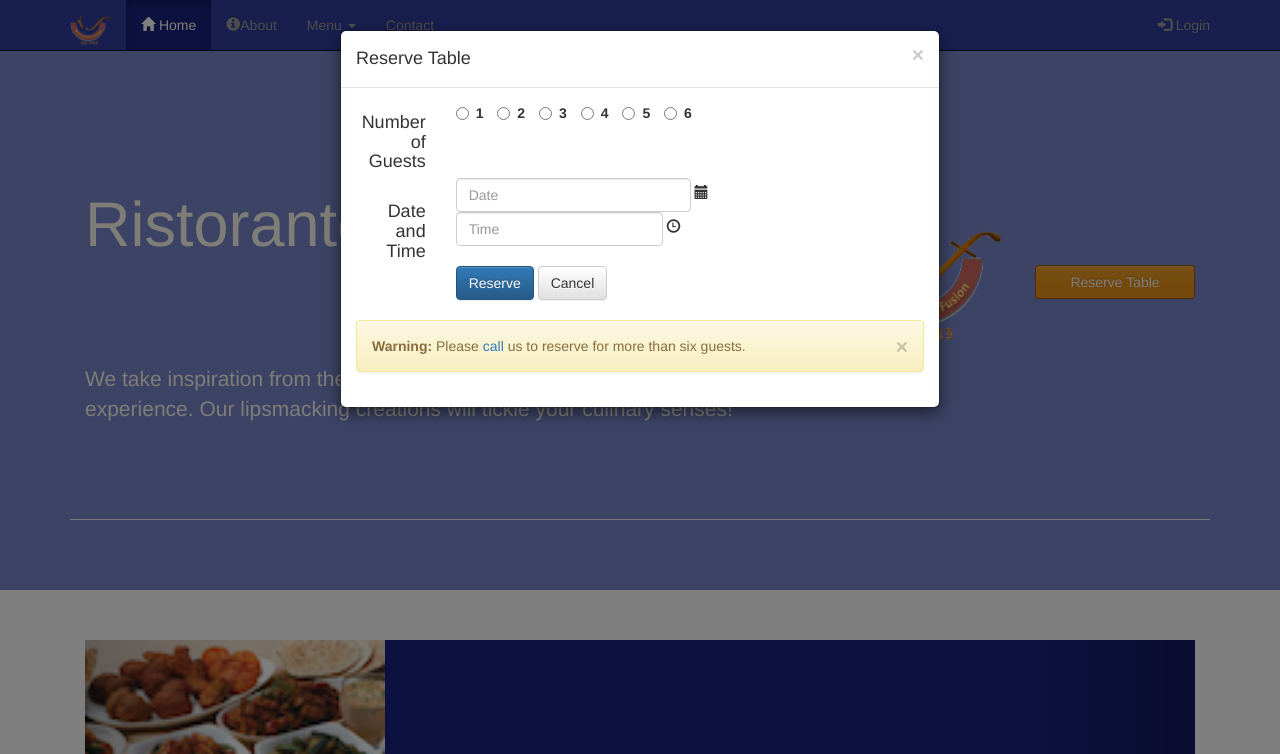
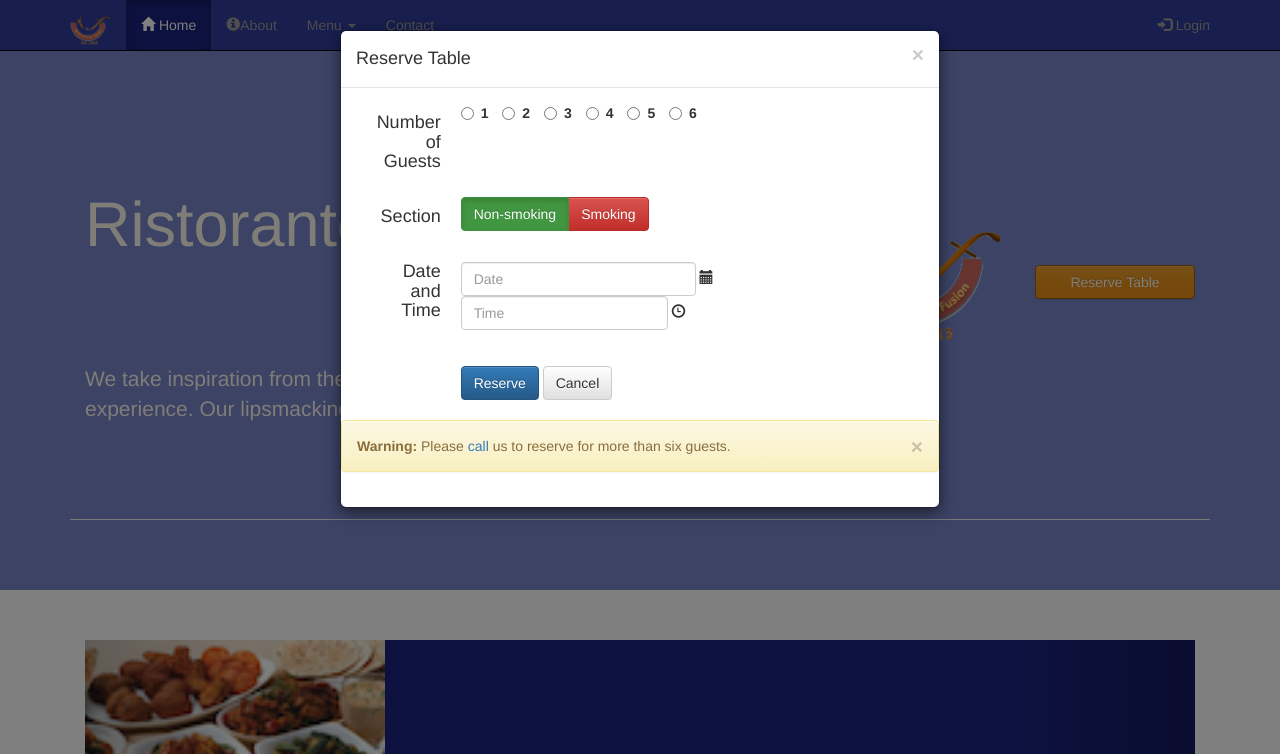
Before and after one commit to katharine-ruoxi/ConFusion, a plain HTML site: page conFusion/index.html in a window 1280 px wide. Both pictures are taken after a click on the link "Reserve Table". Shown: the top 754 px of the page. Drawn offline with nearby package versions, Linux system fonts and the light colour scheme.

Commit message:
reservation updated

```diff
--- a/conFusion/index.html
+++ b/conFusion/index.html
@@ -105,14 +105,104 @@
         </div>
     </div>
 
+   <div id="ReserveModal" class="modal fade" role="dialog">
+        <div class="modal-dialog">
+            <!-- Modal content-->
+            <div class="modal-content">
+                <div class="modal-header">
+                    <button type="button" class="close" data-dismiss="modal">&times;</button>
+                    <h4 class="modal-title">Reserve Table</h4>
+                </div>
+                <div class="modal-body">
+                    <div class="row">
+                        <div class="col-sm-12">
+                                <div class="media">
+                                    <div class="media-left col-sm-2">
+                                        <h4 class="text-right">Number of Guests</h4>
+                                    </div>
+                                    <div class="media-body media-right">
+                                        <div class="radio-inline">
+                                            <label><input type="radio" name="optradio">1</label>
+                                        </div>
+                                        <div class="radio-inline">
+                                          <label><input type="radio" name="optradio">2</label>
+                                        </div>
+                                        <div class="radio-inline">
+                                          <label><input type="radio" name="optradio">3</label>
+                                        </div>
+                                        <div class="radio-inline">
+                                          <label><input type="radio" name="optradio">4</label>
+                                        </div>
+                                        <div class="radio-inline">
+                                          <label><input type="radio" name="optradio">5</label>
+                                        </div>
+                                        <div class="radio-inline">
+                                          <label><input type="radio" name="optradio">6</label>
+                                        </div>
+                                    </div>
+                                </div>
+                                <div class="media">
+                                    <div class="media-left col-sm-2">
+                                        <h4 class="text-right">Section</h4>
+                                    </div>
+                                    <div class="media-body media-right">
+                                        <div class="btn-group" data-toggle="buttons">
+                                          <label class="btn btn-success active">
+                                            <input type="radio" name="options" id="option1" autocomplete="off" checked> Non-smoking
+                                          </label>
+                                          <label class="btn btn-danger">
+                                            <input type="radio" name="options" id="option2" autocomplete="off"> Smoking
+                                          </label>
+                                        </div>
+                                    </div>
+                                </div>
+                                <div class="media">
+                                    <div class="media-left col-sm-2">
+                                        <h4 class="text-right">Date and Time</h4>
+                                    </div>
+                                    <div class="media-body media-right">
+                                        <form class="form-inline" role="form">
+                                          <div class="form-group" id="date">
+                                            <input type="txt" class="form-control" id="date" placeholder="Date">
+                                            <span class="glyphicon glyphicon-calendar"></span>
+                                          </div>
+                                          <div class="form-group ">
+                                            <input type="txt" class="form-control" id="time" placeholder="Time">
+                                            <span class="glyphicon glyphicon-time"></span>
+                                          </div>
+                                        </form>
+                                    </div>
+                                </div>
+                                <div class="media">
+                                    <div class="media-left col-sm-2">
+                                    </div>
+                                    <div class="media-body media-right">
+                                        <button type="button" class="btn btn-primary" id="rsv">Reserve</button>
+                                        <button type="button" class="btn btn-default" id="rsv">Cancel</button>
+                                    </div>
+                                </div>
+                        </div>
+                        <div class="row">
+                            <div class="col-sm-12">
+                                    <p style="padding: 5px;"></p>
+                                    <div class="alert alert-warning">
+                                        <button type="button" class="close" data-dismiss="alert" aria-label="Close"><span aria-hidden="true">&times;</span></button>
+                                        <strong>Warning:</strong> Please <a href="tel: +852 1234 5678">call</a> us to reserve for more than six guests.
+                                    </div>
+                            </div>
+                        </div>
+                    </div>
+                </div>
+            </div>
+        </div>
+    </div>
+
+
     <header class="jumbotron">
 
         <!-- Main component for a primary marketing message or call to action -->
-
         <div class="container">
             <div class="row row-content">
-
-
                 <div class="row row-header">
                     <div class="col-xs-12 col-sm-8">
                         <h1>Ristorante con Fusion</h1>
@@ -135,104 +225,6 @@
         </div>
     </header>
 
-   <div id="ReserveModal" class="modal fade" role="dialog">
-        <div class="modal-dialog">
-        <!-- Modal content-->
-        <div class="modal-content">
-            <div class="modal-header">
-                <button type="button" class="close" data-dismiss="modal">&times;</button>
-                <h4 class="modal-title">Reserve Table</h4>
-            </div>
-            <div class="modal-body">
-        <div class="row">
-
-            <div class="col-sm-2">
-                <h4 class="text-right">Number of Guests</h4>
-                <p style="padding:5px;"></p>
-                <h4 class="text-right">Date and Time</h4>
-            </div>
-            <div class="col-sm-10">
-                <div class="radio-inline">
-                    <label><input type="radio" name="optradio">1</label>
-                </div>
-                <div class="radio-inline">
-                  <label><input type="radio" name="optradio">2</label>
-                </div>
-                <div class="radio-inline">
-                  <label><input type="radio" name="optradio">3</label>
-                </div>
-                <div class="radio-inline">
-                  <label><input type="radio" name="optradio">4</label>
-                </div>
-                <div class="radio-inline">
-                  <label><input type="radio" name="optradio">5</label>
-                </div>
-                <div class="radio-inline">
-                  <label><input type="radio" name="optradio">6</label>
-                </div>
-
-                <p style="padding:20px;"></p>
-
-                <form class="form-inline" role="form">
-                      <div class="form-group" id="date">
-                        <input type="txt" class="form-control" id="date" placeholder="Date">
-                        <span class="glyphicon glyphicon-calendar"></span>
-                      </div>
-                      <div class="form-group ">
-                        <input type="txt" class="form-control" id="time" placeholder="Time">
-                        <span class="glyphicon glyphicon-time"></span>
-                      </div>
-
-                </form>
-                <button type="button" class="btn btn-primary" id="rsv">Reserve</button>
-              <button type="button" class="btn btn-default" id="rsv">Cancel</button>
-
-
-
-
-            </div>
-
-
-        </div>
-
-
-        <div class="row">
-            <div class="col-sm-12">
-                    <p style="padding: 5px;"></p>
-                    <div class="alert alert-warning">
-                        <button type="button" class="close" data-dismiss="alert" aria-label="Close"><span aria-hidden="true">&times;</span></button>
-
-                        <strong>Warning:</strong> Please <a href="tel: +852 1234 5678">call</a> us to reserve for more than six guests.
-                    </div>
-
-            </div>
-        </div>
-
-            </div>
-        </div>
-        </div>
-    </div>
-
-
-    <!--    Reservation -->
-    <div class="container" id="reserveform">
-
-    </div>
-
-<!--    <div>-->
-<!--
-        <div>
-            <div>
-                <ol class="breadcrumb">
-                    <li><a href="index.html">Home</a></li>
-                </ol>
-            </div>
-
-        </div>
--->
-
-
-
 
 
 
@@ -241,7 +233,6 @@
 
     <div class="container">
         <div class="row row-content">
-
             <div class="col-xs-12">
                 <div id="mycarousel" class="carousel slide" data-ride="carousel">
                     <!-- Indicators -->
@@ -295,27 +286,15 @@
                         <span class="glyphicon glyphicon-chevron-right" aria-hidden="true"></span>
                         <span class="sr-only">Next</span>
                     </a>
-
                 </div>
             </div>
-
-
         </div>
 
 
 
         <div class="row row-content">
-
-
-
-
-
             <div class="col-xs-12 col-sm-3 col-sm-push-9">
                 <p style="padding:20px;"></p>
-
-
-
-
                 <h3 align=center>Our Lipsmacking Culinary Creations</h3>
             </div>
             <div class="col-xs-12 col-sm-9 col-sm-pull-3">
@@ -350,7 +329,6 @@
             </div>
             <div class="col-xs-12 col-sm-9">
                 <div class="media">
-
                     <div class="media-body">
                         <h2 class="media-heading">Weekend Grand Buffet
                              <span class="label label-danger">New</span>
```
Lines whose indentation alone changed are shown as unchanged.
